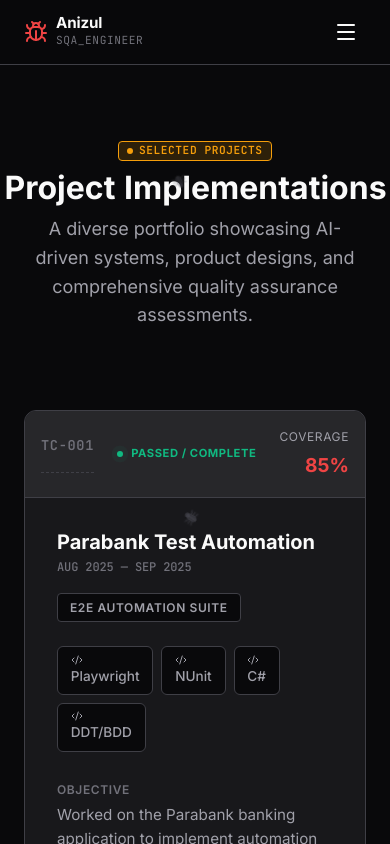
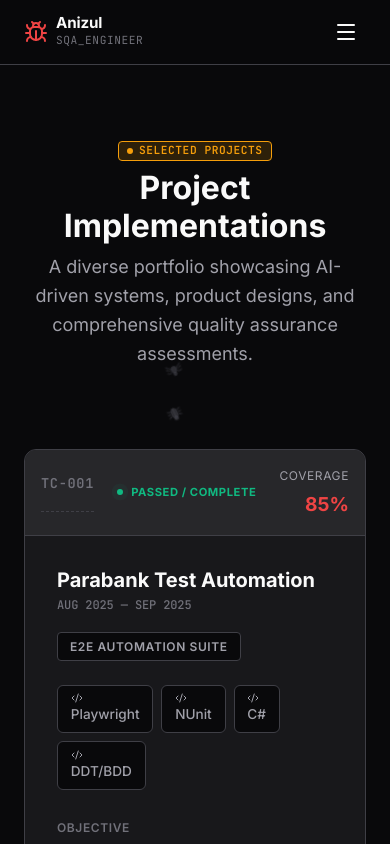
Before and after one commit to anizulbuhary/QA-Portfolio, a React (Vite) app: page /projects in a window 390 px wide. Shown: the top 844 px of the page. Built offline with nearby package versions, Linux system fonts and the light colour scheme.

Commit message:
fix(projects): implement mobile line break for page title

```diff
--- a/src/pages/Projects.css
+++ b/src/pages/Projects.css
@@ -14,9 +14,21 @@
 }
 
 .section-title {
+  display: flex;
+  flex-wrap: wrap;
+  justify-content: center;
+  gap: 0 0.4ch;
   font-size: clamp(2rem, 5vw, 3rem);
-  line-height: 1.2;
+  line-height: 1.1;
   margin: var(--spacing-sm) 0;
+}
+
+@media (max-width: 640px) {
+  .section-title {
+    flex-direction: column;
+    align-items: center;
+    gap: 0;
+  }
 }
 
 .section-subtitle {
--- a/src/pages/Projects.tsx
+++ b/src/pages/Projects.tsx
@@ -109,9 +109,12 @@
         >
           <SeverityBadge level="high">Selected Projects</SeverityBadge>
           <h1 className="section-title">
-            <TextScramble duration={1.2} delay={0.1}>
-              Project Implementations
-            </TextScramble>
+            <span className="line-1">
+              <TextScramble duration={1} delay={0.1}>Project</TextScramble>
+            </span>
+            <span className="line-2">
+              <TextScramble duration={1} delay={0.4}>Implementations</TextScramble>
+            </span>
           </h1>
           <p className="section-subtitle">
             A diverse portfolio showcasing AI-driven systems, product designs, and comprehensive quality assurance assessments.
```
